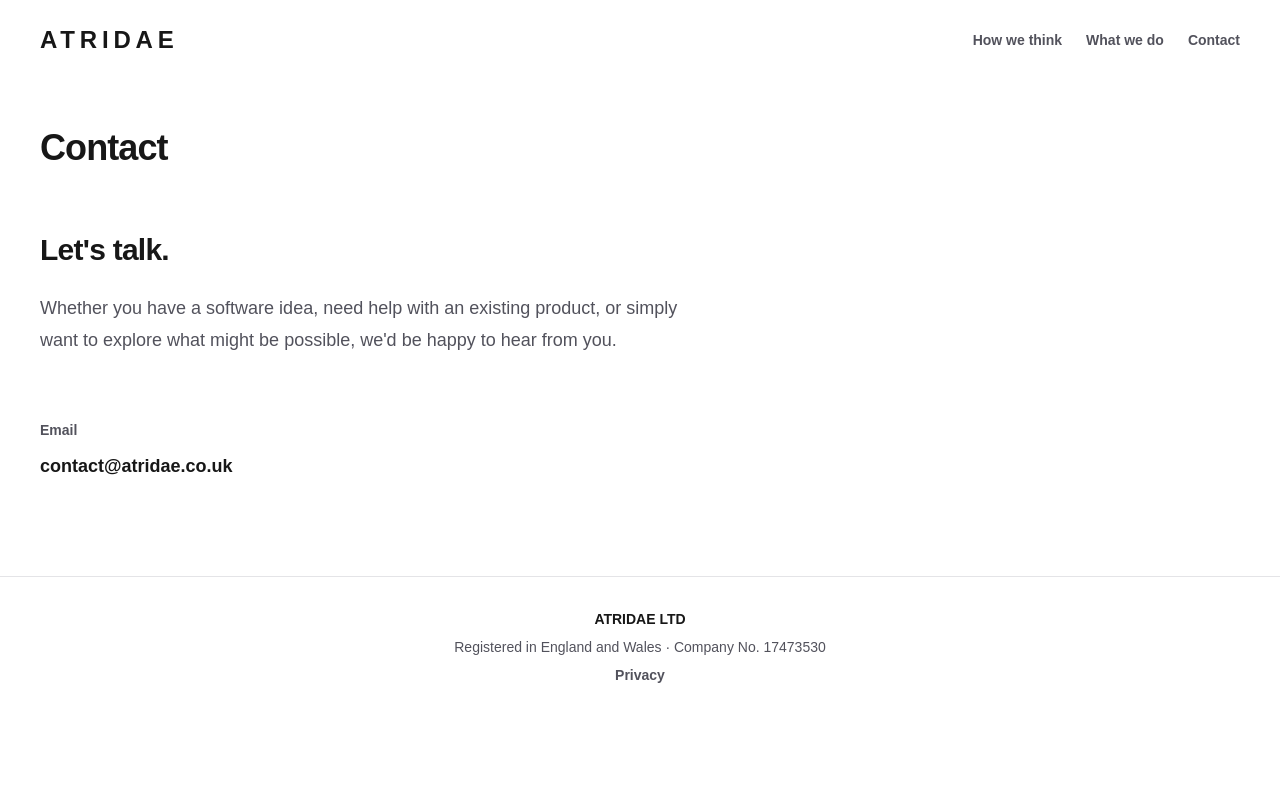
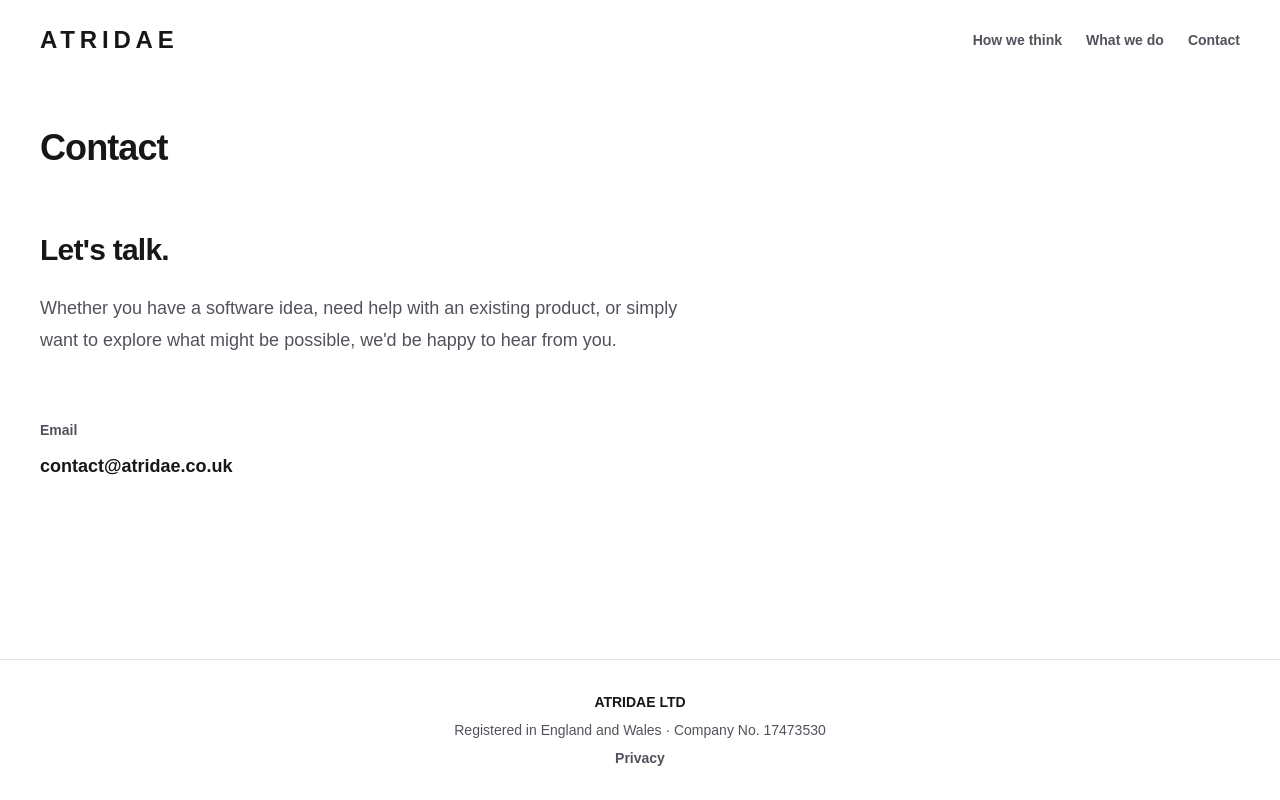
Before and after one commit to ibornea/atridae-website, a Next.js app: page /contact in a window 1280 px wide. Built offline with nearby package versions, Linux system fonts and the light colour scheme.

Commit message:
Add shared site layout and footer

```diff
--- a/src/app/contact/page.tsx
+++ b/src/app/contact/page.tsx
@@ -3,10 +3,10 @@ import { Header } from "../components/header";
 
 export default function Contact() {
   return (
-    <>
+    <div className="min-h-screen flex flex-col">
       <Header />
 
-      <main className="px-6 py-16 sm:px-10 sm:pt-12 sm:pb-24">
+      <main className="flex-1 px-6 py-16 sm:px-10 sm:pt-12 sm:pb-24">
         <div className="max-w-2xl">
           <h1 className="text-3xl font-semibold tracking-tight sm:text-4xl">
             Contact
@@ -37,6 +37,6 @@ export default function Contact() {
         </div>
       </main>
       <Footer />
-    </>
+    </div>
   );
 }
--- a/src/app/how-we-think/page.tsx
+++ b/src/app/how-we-think/page.tsx
@@ -3,10 +3,10 @@ import { Header } from "../components/header";
 
 export default function HowWeThink() {
   return (
-    <>
+    <div className="min-h-screen flex flex-col">
       <Header />
 
-      <main className="px-6 py-16 sm:px-10 sm:pt-12 sm:pb-24">
+      <main className="flex-1 px-6 py-16 sm:px-10 sm:pt-12 sm:pb-24">
         <div className="max-w-2xl">
           <h1 className="text-3xl font-semibold tracking-tight sm:text-4xl">
             How we think
@@ -48,6 +48,6 @@ export default function HowWeThink() {
         </div>
       </main>
       <Footer />
-    </>
+    </div>
   );
 }
--- a/src/app/page.tsx
+++ b/src/app/page.tsx
@@ -3,7 +3,7 @@ import { Header } from "./components/header";
 
 export default function Home() {
   return (
-    <>
+    <div className="min-h-screen flex flex-col">
       <Header />
 
       <main className="flex flex-1 px-6 py-16 sm:px-10 sm:pt-12 sm:pb-24">
@@ -18,6 +18,6 @@ export default function Home() {
         </div>
       </main>
       <Footer />
-    </>
+    </div>
   );
 }
--- a/src/app/what-we-do/page.tsx
+++ b/src/app/what-we-do/page.tsx
@@ -3,10 +3,10 @@ import { Header } from "../components/header";
 
 export default function WhatWeDo() {
   return (
-    <>
+    <div className="min-h-screen flex flex-col">
       <Header />
 
-      <main className="px-6 py-16 sm:px-10 sm:pt-12 sm:pb-24">
+      <main className="flex-1 px-6 py-16 sm:px-10 sm:pt-12 sm:pb-24">
         <div className="max-w-2xl">
           <h1 className="text-3xl font-semibold tracking-tight sm:text-4xl">
             What we do
@@ -47,6 +47,6 @@ export default function WhatWeDo() {
         </div>
       </main>
       <Footer />
-    </>
+    </div>
   );
 }
```
